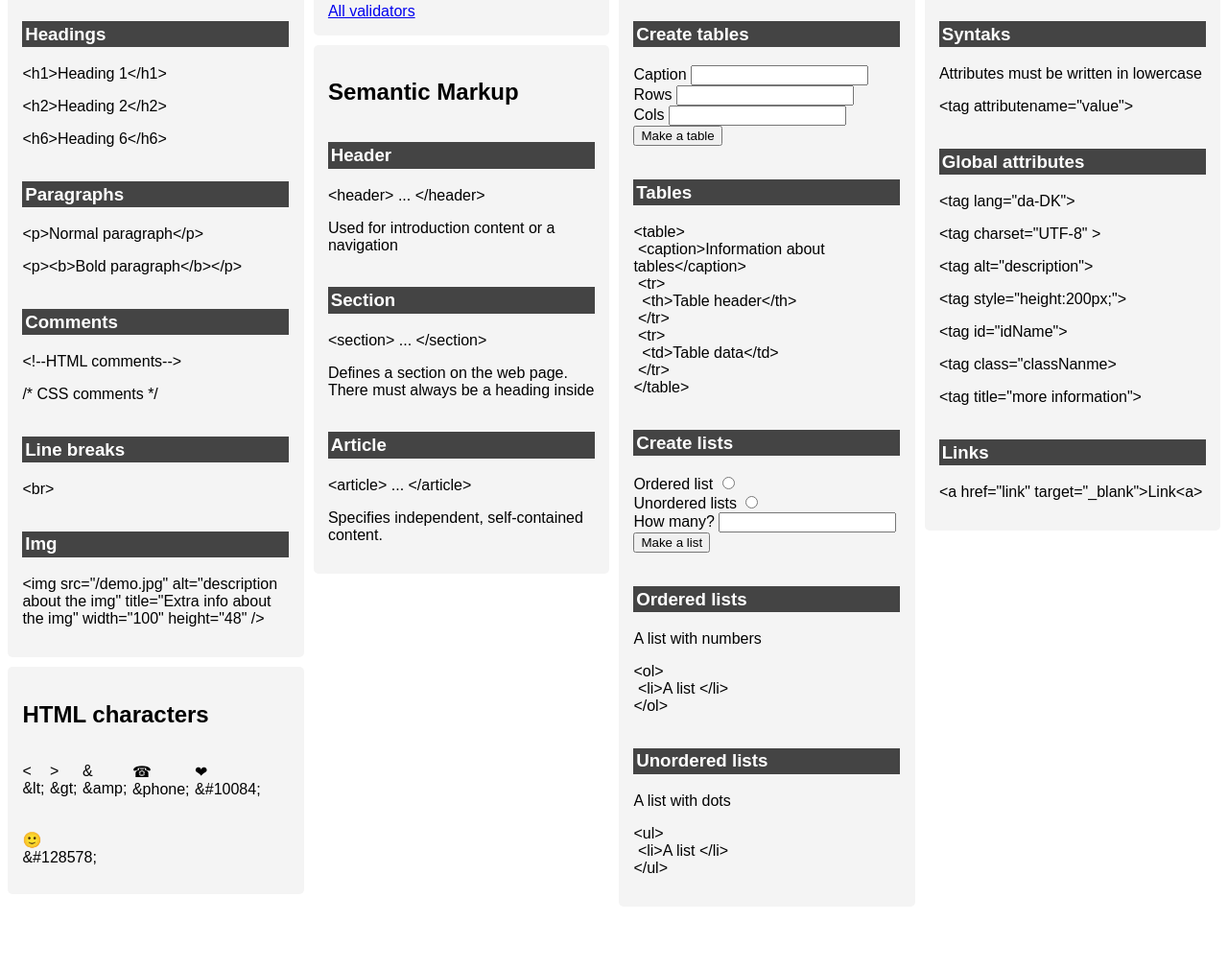
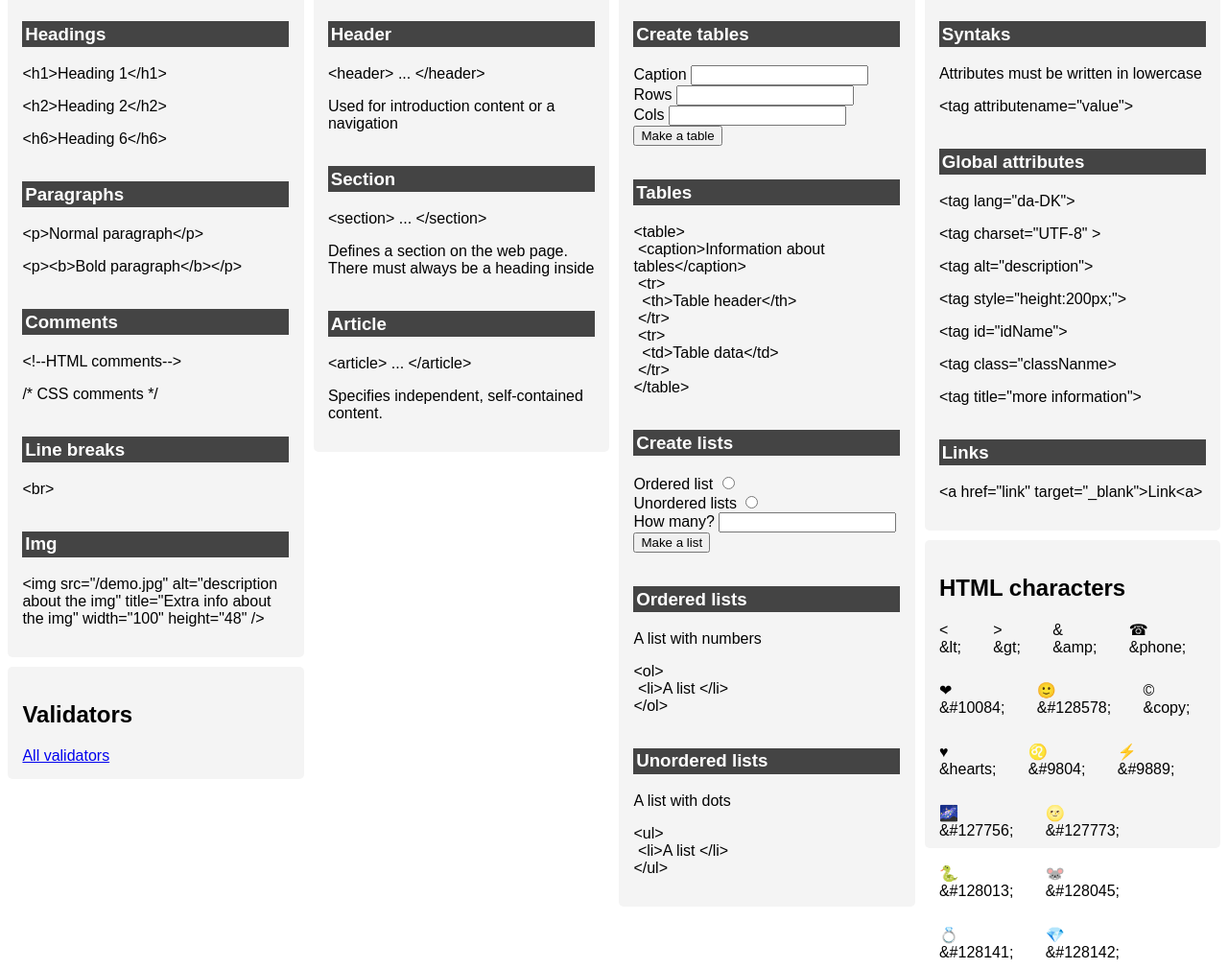
Before and after one commit to Dominoeffekten/1sem2021, a plain HTML site: page cheetSheet/Løsning/index.html in a window 1280 px wide. Shown: the part 160-1170 px from the top of the page at 96% size. Before the commit the page ends 1113 px from the top, so only its background shows below. Drawn offline with Linux system fonts and the light colour scheme.

Commit message:
cheat sheet

```diff
--- a/cheetSheet/Løsning/css/stylesheet.css
+++ b/cheetSheet/Løsning/css/stylesheet.css
@@ -15,10 +15,12 @@ section {
     border-radius: 5px;
     padding:5%;
 }
-section:nth-child(2) article{
+.HTMLelements article{
     display: flex;
     flex-wrap: wrap;
-    gap: 2%;
+    align-items: flex-end;
+
+    gap: 12%;
 }
 h3{
     background-color: #444;
--- a/cheetSheet/Løsning/index.html
+++ b/cheetSheet/Løsning/index.html
@@ -40,20 +40,7 @@
                 <pre>&lt;img src="/demo.jpg" alt="description about the img" title="Extra info about the img" width="100" height="48" /&gt;</pre>
             </article>
         </section>
-<!--HTML Characters-->
-        <section>
-            <h2>HTML characters</h2>
-            <article>
-                <pre>&lt; <br>&amp;lt;</pre>
-                <pre>&gt; <br>&amp;gt;</pre>
-                <pre>&amp; <br>&amp;amp;</pre>
-                <pre>&phone; <br>&amp;phone;</pre>
-                <pre>&#10084; <br>&amp;#10084;</pre>
-                <pre>&#128578; <br>&amp;#128578;</pre>
-
-            </article>
-        </section>
-        <!--Validators-->
+<!--Validators-->
         <section>
             <h2>Validators</h2>
             <a href="https://w3c.github.io/developers/tools/" alt="validators">All validators</a>
@@ -149,6 +136,29 @@
                 <pre>&lt;a href="link" target="_blank"&gt;Link&lt;a&gt;</pre>
             </article>
         </section>
+<!--HTML Characters-->
+        <section class="HTMLelements">
+            <h2>HTML characters</h2>
+            <article>
+                <code>&lt;<br>&amp;lt;</code>
+                <code>&gt;<br>&amp;gt;</code>
+                <code>&amp;<br>&amp;amp;</code>
+                <code>&phone;<br>&amp;phone;</code>
+                <code>&#10084;<br>&amp;#10084;</code>
+                <code>&#128578;<br>&amp;#128578;</code>
+                <code>&copy;<br>&amp;copy;</code>
+                <code>&hearts;<br>&amp;hearts;</code>
+                <code>&#9804;<br>&amp;#9804;</code>
+                <code>&#9889;<br>&amp;#9889;</code>
+                <code>&#127756;<br>&amp;#127756;</code>
+                <code>&#127773;<br>&amp;#127773;</code>
+                <code>&#128013;<br>&amp;#128013;</code>
+                <code>&#128045;<br>&amp;#128045;</code>
+                <code>&#128141;<br>&amp;#128141;</code>
+                <code>&#128142;<br>&amp;#128142;</code>
+
+            </article>
+        </section>
     </main>
     <footer></footer>
 
--- a/cheetSheet/Løsning/js/myscript.js
+++ b/cheetSheet/Løsning/js/myscript.js
@@ -1,4 +1,6 @@
 console.log("Hello World");
+let st = "&lt;";
+let sl = "&gt;";
 
 /* create a a table */
 document.getElementById("createTableNow").addEventListener("click", function() {
@@ -10,22 +12,22 @@ document.getElementById("createTableNow").addEventListener("click", function() {
     document.getElementById("createListPlaceholder").style.display = "block";
 });
     function createTables(rows, cols, caption){
-        let pTag = "&lt;table&gt; <br>" + "&lt;caption&gt;" + caption + "&lt;/caption&gt; <br>";
+        let pTag = st+"table"+sl + "<br>" + st+"caption"+sl + caption + st+"/caption"+sl + "<br>";
 
-        pTag += "&lt;tr&gt; <br>"; //table rows heading start
+        pTag += st+"tr"+sl + "<br>"; //table rows heading start
         for(var j = 0; j < rows; j++){
-            pTag += "&lt;th&gt;" + "&lt;/th&gt; <br>"; //table headings
+            pTag += st+"th"+sl + st+"th"+sl + "<br>"; //table headings
         };
         pTag += "&lt;/tr&gt; <br>" //table row heading end
 
         for(var i = 0; i < rows; i++){ //number of table rows
-            pTag += "&lt;tr&gt; <br>";
+            pTag += st+"tr"+sl + "<br>";
             for(var k = 0; k < cols; k++){
-                pTag += "&lt;td&gt;" + "&lt;/td&gt; <br>"; //table data
+                pTag += st+"td"+sl + st+"/td"+sl + "<br>"; //table data
             };
-            pTag += "&lt;/tr&gt; <br>";
+            pTag += st+"/tr"+sl + "<br>";
         };
-        pTag += "&lt;/table&gt;";
+        pTag += st+"/table"+sl ;
         document.getElementById("createTablePlaceholder").innerHTML = pTag;
     }
 
@@ -47,11 +49,11 @@ document.getElementById("createListsNow").addEventListener("click", function() {
     }
 });
     function createList(listNumber, ListType){
-        let listTag = "&lt;"+ ListType + "&gt; <br>"; //ul / ol
+        let listTag = st + ListType + sl + "<br>"; //ul / ol
         for(var i = 0; i < listNumber; i++){
-            listTag += "&lt;li&gt;" + "&lt;/li&gt; <br>"; //lists
+            listTag += st+"li"+sl + st+"/li"+sl +"<br>"; //lists
         };
-        listTag += "&lt;/"+ ListType +"&gt;";
+        listTag += st + ListType + sl;
         document.getElementById("createListPlaceholder").innerHTML = listTag;
         document.getElementById("createListPlaceholder").style.display = "block";
     }
```
